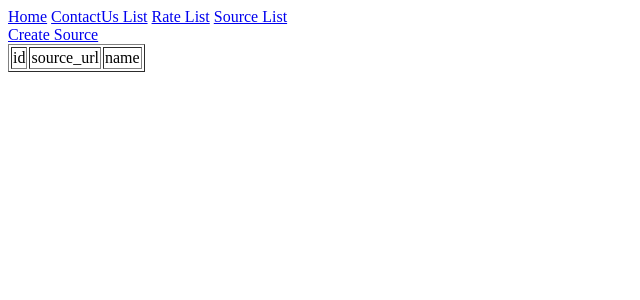
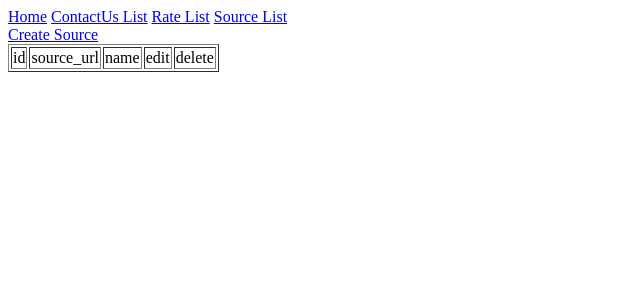
Before and after one commit to nkharlamova/Currency, a Django app: page /source-list/ in a window 1280 px wide. Shown: the top 300 px of the page, without its empty margins (0-640 px from the left). Run offline with Django 4.2, Linux system fonts and the light colour scheme; data that the repository does not hold is empty.

Commit message:
have changed source.html (add <td>)

```diff
--- a/app/currency/templates/source.html
+++ b/app/currency/templates/source.html
@@ -9,6 +9,8 @@
         <td>id</td>
         <td>source_url</td>
         <td>name</td>
+        <td>edit</td>
+        <td>delete</td>
     </tr>
     {% for val in source_list %}
     <tr>
```
